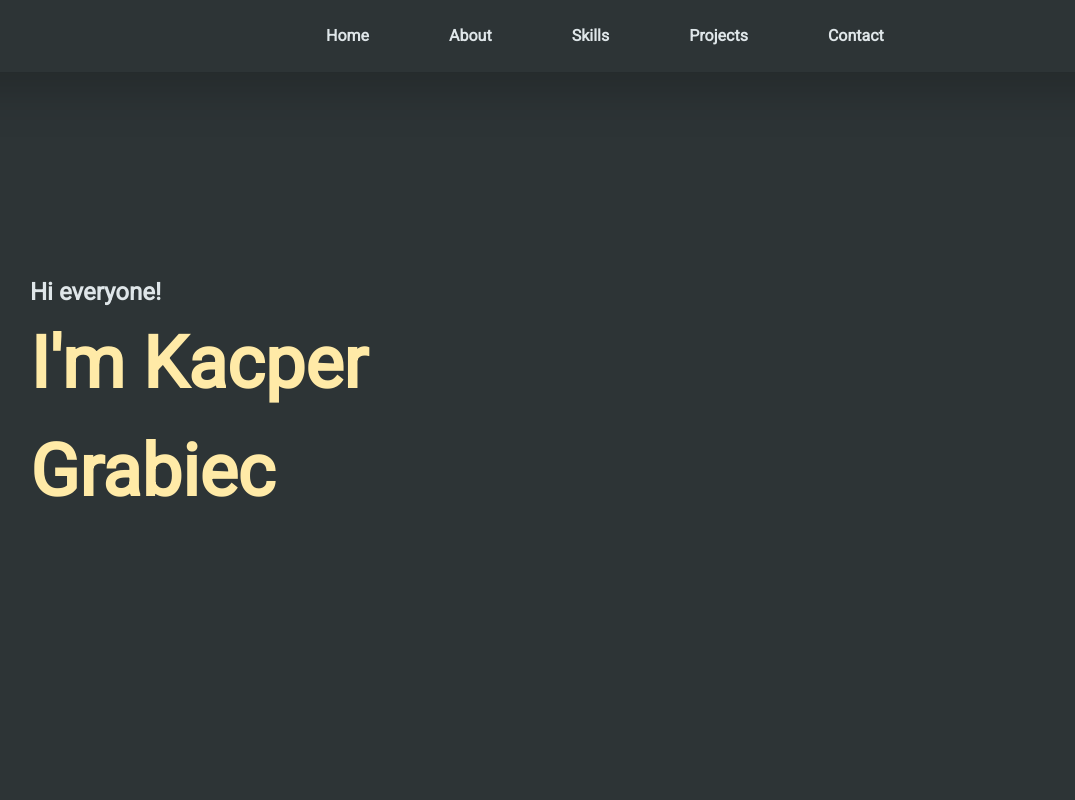
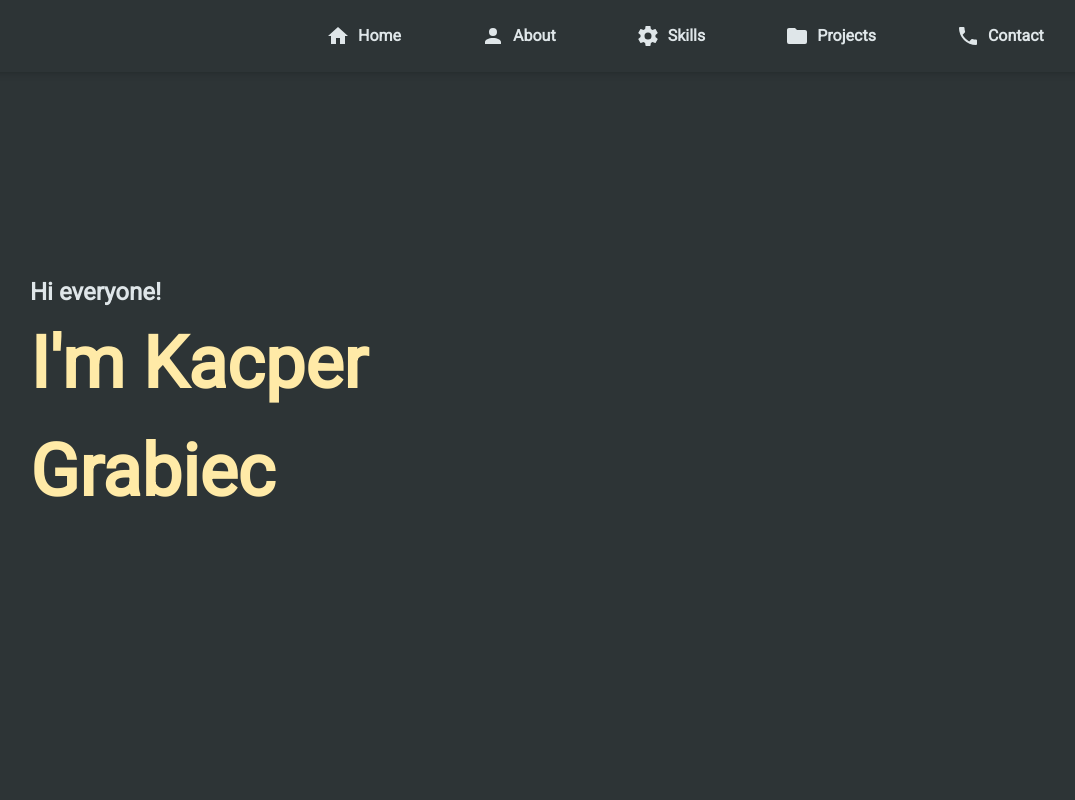
Before and after one commit to Inux71/My-Portfolio-Website, a React (Create React App) app: page / in a window 1280 px wide. Shown: the top 800 px of the page, without its empty margins (98-1173 px from the left). Built offline with nearby package versions, Linux system fonts and the light colour scheme.

Commit message:
add icons

```diff
--- a/package.json
+++ b/package.json
@@ -3,6 +3,8 @@
   "version": "0.1.0",
   "private": true,
   "dependencies": {
+    "@mdi/js": "^7.0.96",
+    "@mdi/react": "^1.6.1",
     "@testing-library/jest-dom": "^5.16.5",
     "@testing-library/react": "^13.4.0",
     "@testing-library/user-event": "^13.5.0",
--- a/src/About.js
+++ b/src/About.js
@@ -46,7 +46,7 @@ function About() {
                 </p>
                 <p className="text-justify">
                     I'm also interested in <BoldText>sport </BoldText>
-                    and<BoldText> music.</BoldText>
+                    and<BoldText> music. </BoldText>
                     I love watching <BoldText>football</BoldText> and playing
                     <ColourBoldText> guitar/bass</ColourBoldText> in free time.
                 </p>
--- a/src/Navbar.js
+++ b/src/Navbar.js
@@ -1,5 +1,8 @@
+import Icon from "@mdi/react";
+import {mdiHome, mdiAccount, mdiCog, mdiFolder, mdiPhone} from "@mdi/js"
+
 function Navbar() {
-    const liStyle = "px-10 py-1 font-bold rounded underline decoration-2 underline-offset-8 decoration-transparent cursor-pointer transition duration-500 hover:decoration-city-lights";
+    const liStyle = "gap-2 flex px-10 py-1 font-bold rounded underline decoration-2 underline-offset-8 decoration-transparent cursor-pointer transition duration-500 hover:decoration-city-lights";
 
     return (
         <nav className="
@@ -7,24 +10,28 @@ function Navbar() {
             top-bar
             fixed
             w-full
-            shadow-2xl">
+            shadow-md">
             <ul className="
                 w-2/5
                 m-auto
                 flex
                 justify-around
                 py-5">
-            {[
-                'Home',
-                'About',
-                'Skills',
-                'Projects',
-                'Contact',
-            ].map(title => (
                 <li className={liStyle}>
-                    {title}
+                    <Icon path={mdiHome} size={1}></Icon><span>Home</span>
                 </li>
-            ))}
+                <li className={liStyle}>
+                    <Icon path={mdiAccount} size={1}></Icon><span>About</span>
+                </li>
+                <li className={liStyle}>
+                    <Icon path={mdiCog} size={1}></Icon><span>Skills</span>
+                </li>
+                <li className={liStyle}>
+                    <Icon path={mdiFolder} size={1}></Icon><span>Projects</span>
+                </li>
+                <li className={liStyle}>
+                    <Icon path={mdiPhone} size={1}></Icon><span>Contact</span>
+                </li>
             </ul>
         </nav>
     );
--- a/src/Skills.js
+++ b/src/Skills.js
@@ -1,6 +1,12 @@
 function Skills() {
     return (
-        <section className="h-screen"></section>
+        <section className="
+            h-screen
+            flex
+            justify-center
+            items-center
+            text-city-lights">
+        </section>
     );
 }
 
--- a/src/index.css
+++ b/src/index.css
@@ -1,6 +1,17 @@
 @tailwind base;
 @tailwind components;
 @tailwind utilities;
+
+/* Hide scrollbar for Chrome, Safari and Opera */
+.no-scrollbar::-webkit-scrollbar {
+    display: none;
+}
+
+/* Hide scrollbar for IE, Edge and Firefox */
+.no-scrollbar {
+    -ms-overflow-style: none;  /* IE and Edge */
+    scrollbar-width: none;  /* Firefox */
+}
 
 @layer base {
     html {
@@ -9,6 +20,6 @@
 }
 @layer components {
     body {
-        @apply bg-dracula-orchid
+        @apply bg-dracula-orchid no-scrollbar
     }
 }
```
Also changed, not shown: 1 other file (tests, documents, lock files or other folders).
